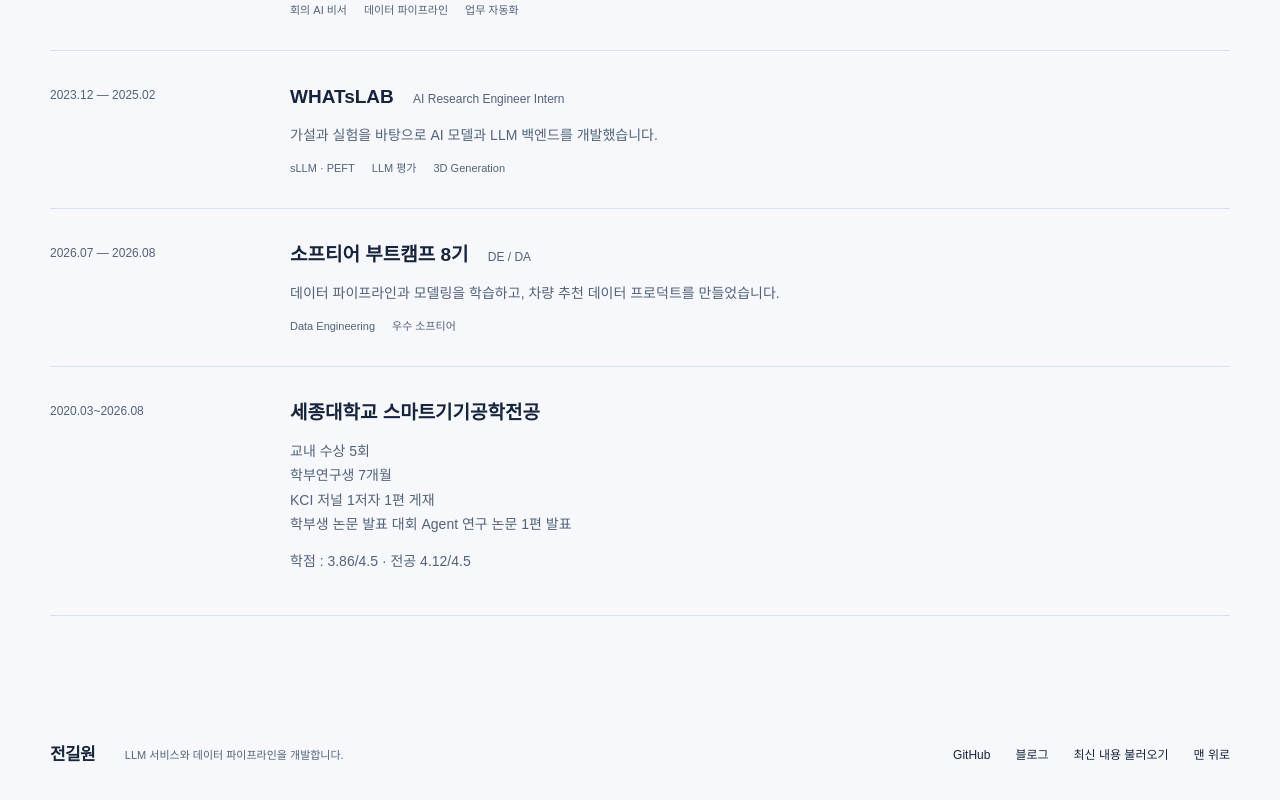
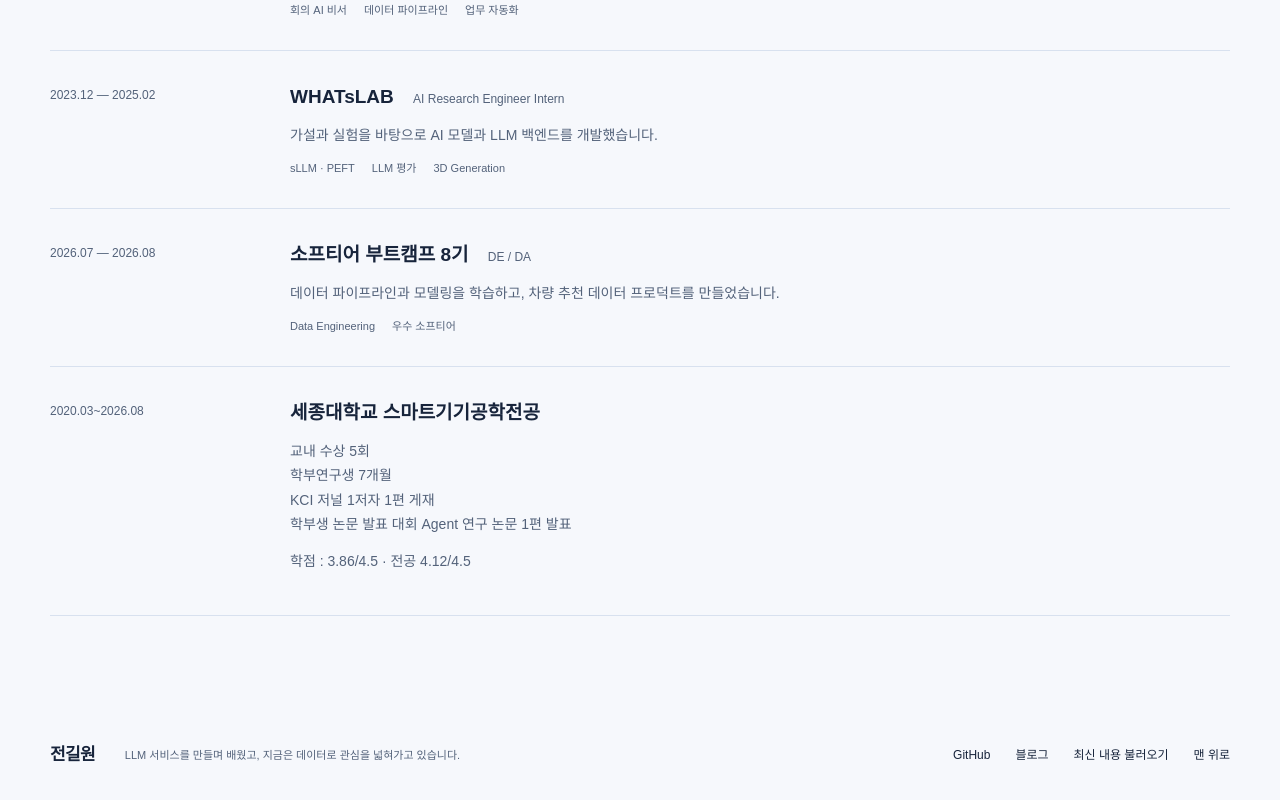
Before and after one commit to kingrangE/portfolio, a Next.js app in the folder sites/kilwon-portfolio/: page / in a window 1280 px wide. Shown: the part 3123-3923 px from the top of the page. Built offline with nearby package versions, Linux system fonts and the light colour scheme; a web font is replaced by a local one.

Commit message:
Update footer introduction copy

```diff
--- a/sites/kilwon-portfolio/components/site-footer.jsx
+++ b/sites/kilwon-portfolio/components/site-footer.jsx
@@ -10,6 +10,6 @@ export default function SiteFooter() {
   }
 
   return (
-<footer className="wrap site-footer"><Link className="wordmark" href="/#main">전길원</Link><p>LLM 서비스와 데이터 파이프라인을 개발합니다.</p><div><a href="https://github.com/kingrangE" target="_blank" rel="noopener noreferrer">GitHub</a><a href="https://kingrang-e.tistory.com/" target="_blank" rel="noopener noreferrer">블로그</a><button className="refresh-content" type="button" onClick={refreshContent}>최신 내용 불러오기</button><Link href="/#main">맨 위로</Link></div></footer>
+<footer className="wrap site-footer"><Link className="wordmark" href="/#main">전길원</Link><p>LLM 서비스를 만들며 배웠고, 지금은 데이터로 관심을 넓혀가고 있습니다.</p><div><a href="https://github.com/kingrangE" target="_blank" rel="noopener noreferrer">GitHub</a><a href="https://kingrang-e.tistory.com/" target="_blank" rel="noopener noreferrer">블로그</a><button className="refresh-content" type="button" onClick={refreshContent}>최신 내용 불러오기</button><Link href="/#main">맨 위로</Link></div></footer>
   );
 }
```
